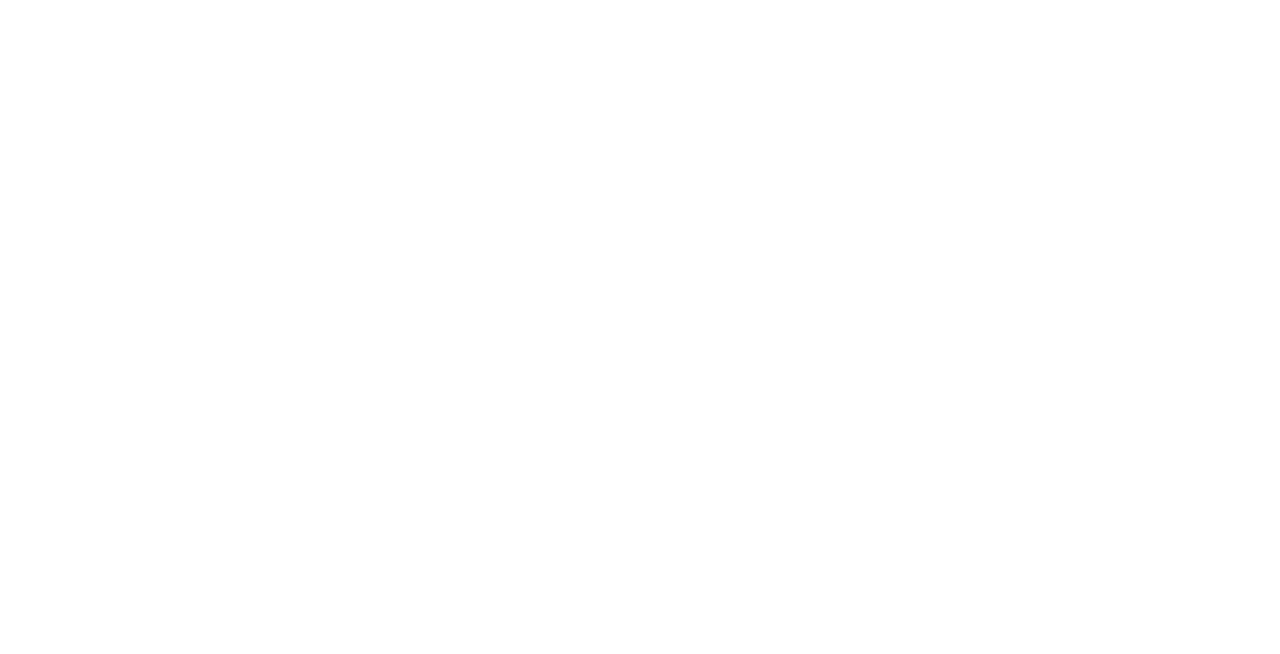
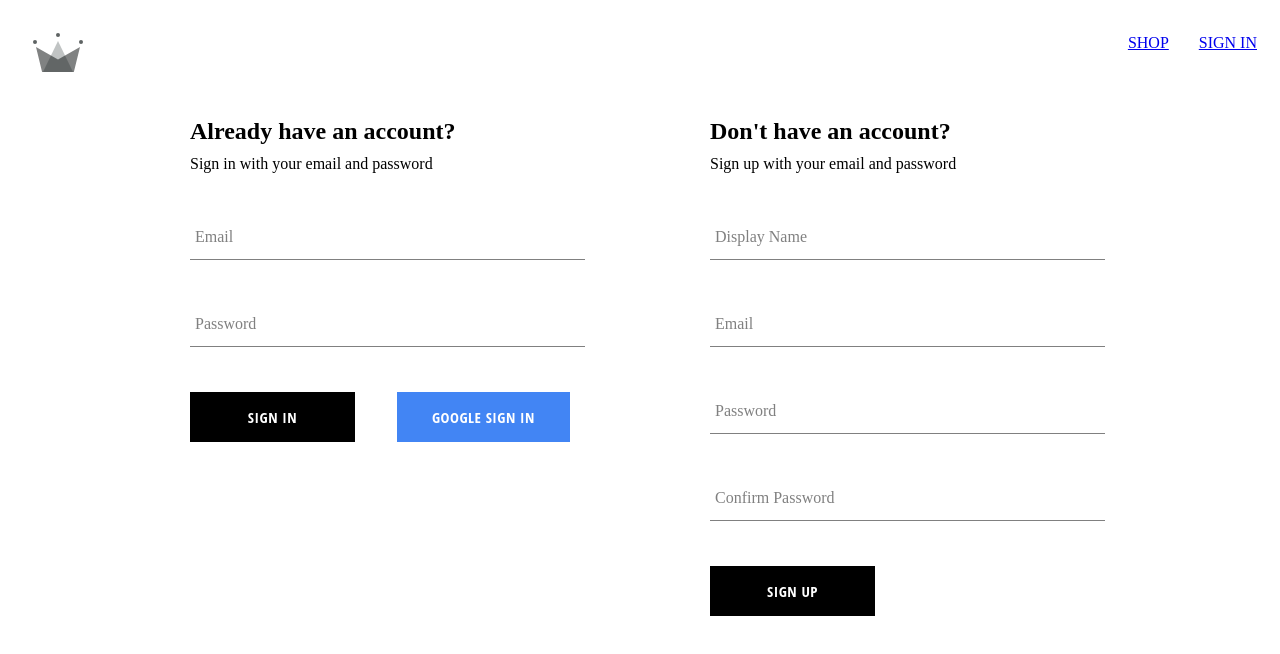
Before and after one commit to Talhii/clother, a React (Create React App) app: page /auth in a window 1280 px wide. Before the commit this address had no page. Shown: the top 654 px of the page. Built offline with nearby package versions, Linux system fonts and the light colour scheme.

Commit message:
Third Commit

```diff
--- a/src/App.js
+++ b/src/App.js
@@ -1,7 +1,7 @@
 import Home from './routes/home/home.component';
 import { Routes, Route } from 'react-router-dom';
 import Navigation from './routes/navigation/navigation.component';
-import SignIn from './routes/signin/signin.component';
+import Authentication from './routes/authentication/authentication.component';
 
 const Shop = () => {
   return (
@@ -11,10 +11,10 @@
 const App = () => {
   return (
     <Routes>
-      <Route path="/" element={<Navigation/>}>
-        <Route index element={<Home/>} />
-        <Route path="shop" element={<Shop/>}/>
-        <Route path="signin" element={<SignIn/>}/>
+      <Route path="/" element={<Navigation />}>
+        <Route index element={<Home />} />
+        <Route path='shop' element={<Shop />} />
+        <Route path='auth' element={<Authentication />} />
       </Route>
     </Routes>
   );
--- a/src/utils/firebase/firebase.utils.js
+++ b/src/utils/firebase/firebase.utils.js
@@ -8,6 +8,7 @@
   signInWithEmailAndPassword,
 } from 'firebase/auth';
 import { getFirestore, doc, getDoc, setDoc } from 'firebase/firestore';
+
 const firebaseConfig = {
     apiKey: "AIzaSyAFV4J_rnywHqpDxkXRLOtOR9LOl1H3vhg",
     authDomain: "clother-a9fb0.firebaseapp.com",
@@ -17,7 +18,7 @@
     appId: "1:371220018203:web:33d5c3170bf96b7a63b4be"
 };
 
-const firebaseApp = initializeApp(firebaseConfig);
+initializeApp(firebaseConfig);
 
 const googleProvider = new GoogleAuthProvider();
 
```
